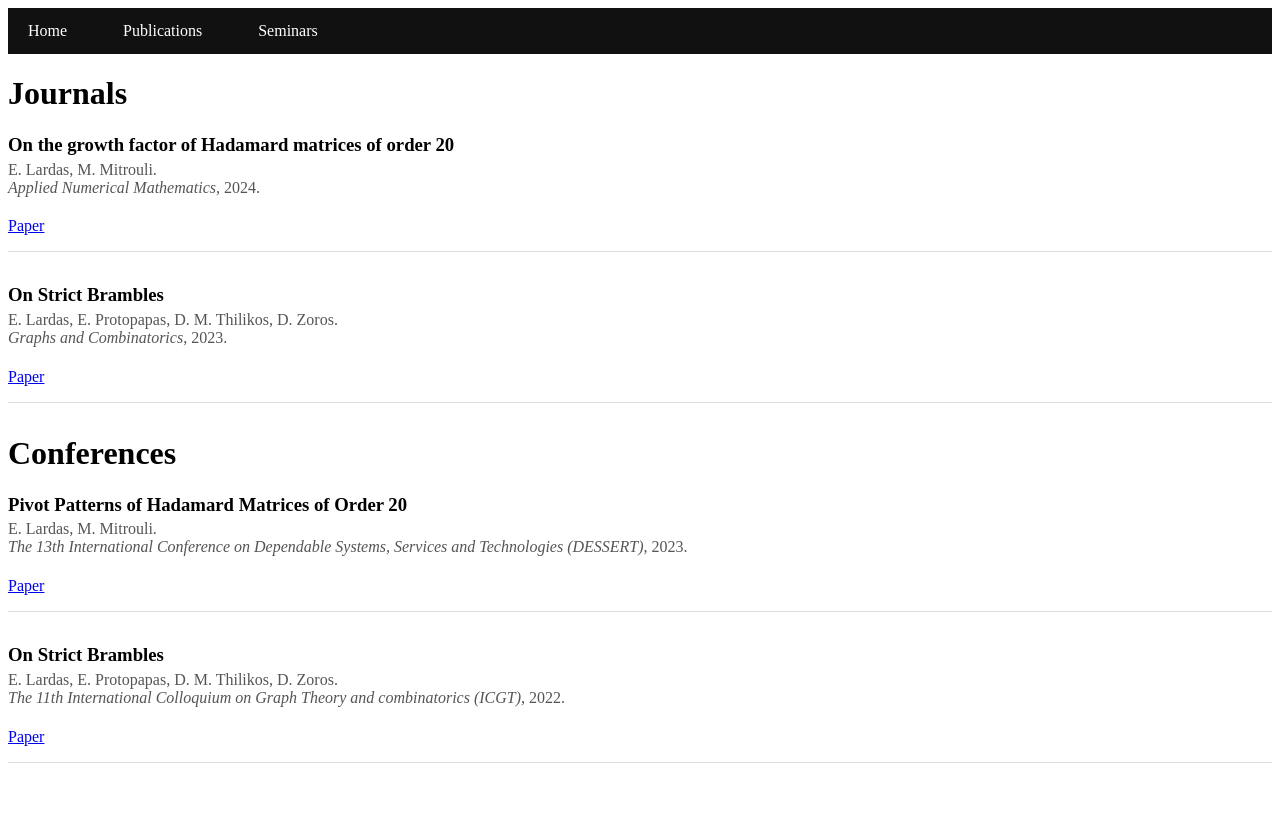
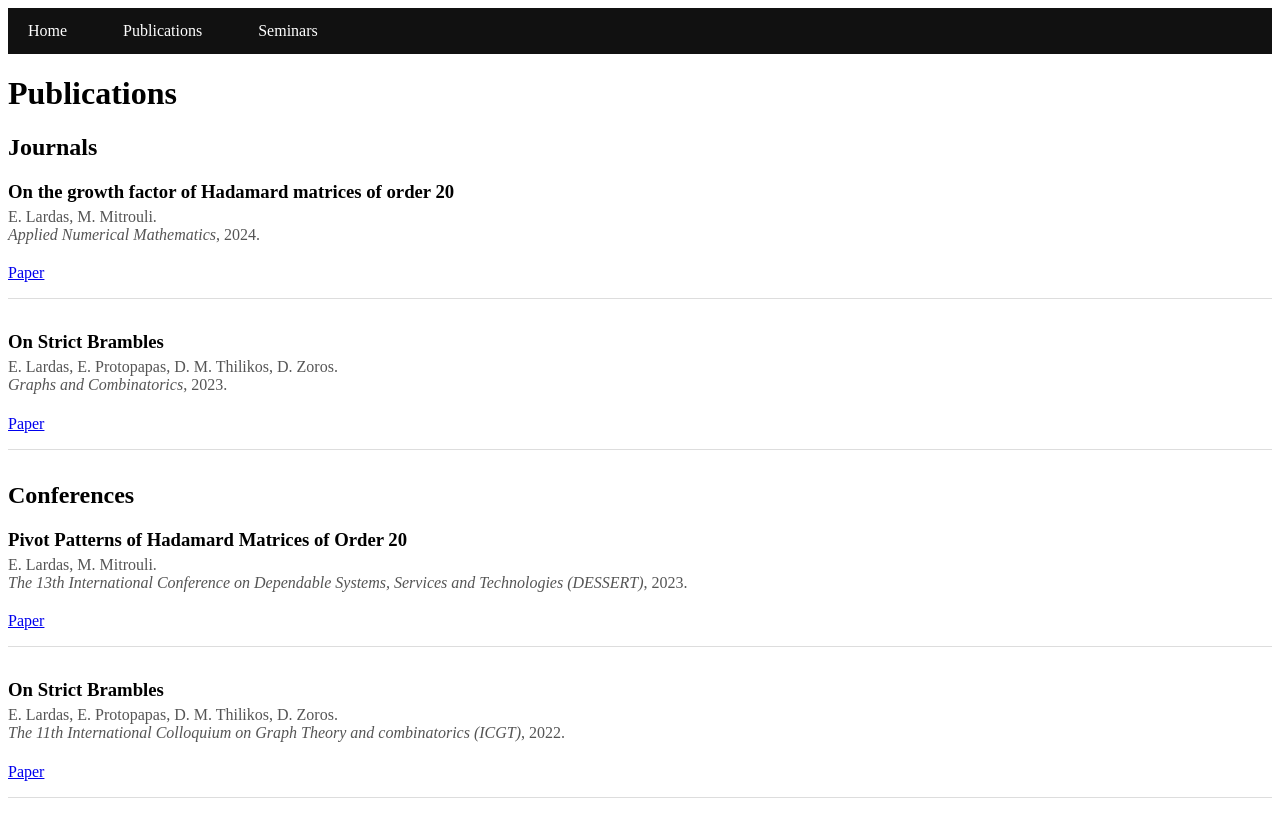
Before and after one commit to Manolis-Lardas/Manolis-Lardas.github.io, a plain HTML site: page publications/index.html in a window 1280 px wide. Drawn offline with Linux system fonts and the light colour scheme.

Commit message:
Change heading from 'Journals' to 'Publications'

```diff
--- a/publications/index.html
+++ b/publications/index.html
@@ -15,7 +15,8 @@
         <a href="../seminars">Seminars</a>
       </li>
     </ul>
-	<h1>Journals</h1>
+	<h1>Publications</h1>
+	<h2>Journals</h2>
     <div class="publication">
       <h3>On the growth factor of Hadamard matrices of order 20</h3>
       <p>
@@ -32,7 +33,7 @@
       </p>
       <a href="https://www.researchgate.net/publication/368652451_On_Strict_Brambles">Paper</a>
     </div>
-	<h1>Conferences</h1>
+	<h2>Conferences</h2>
     <div class="publication">
       <h3>Pivot Patterns of Hadamard Matrices of Order 20</h3>
       <p>
```
